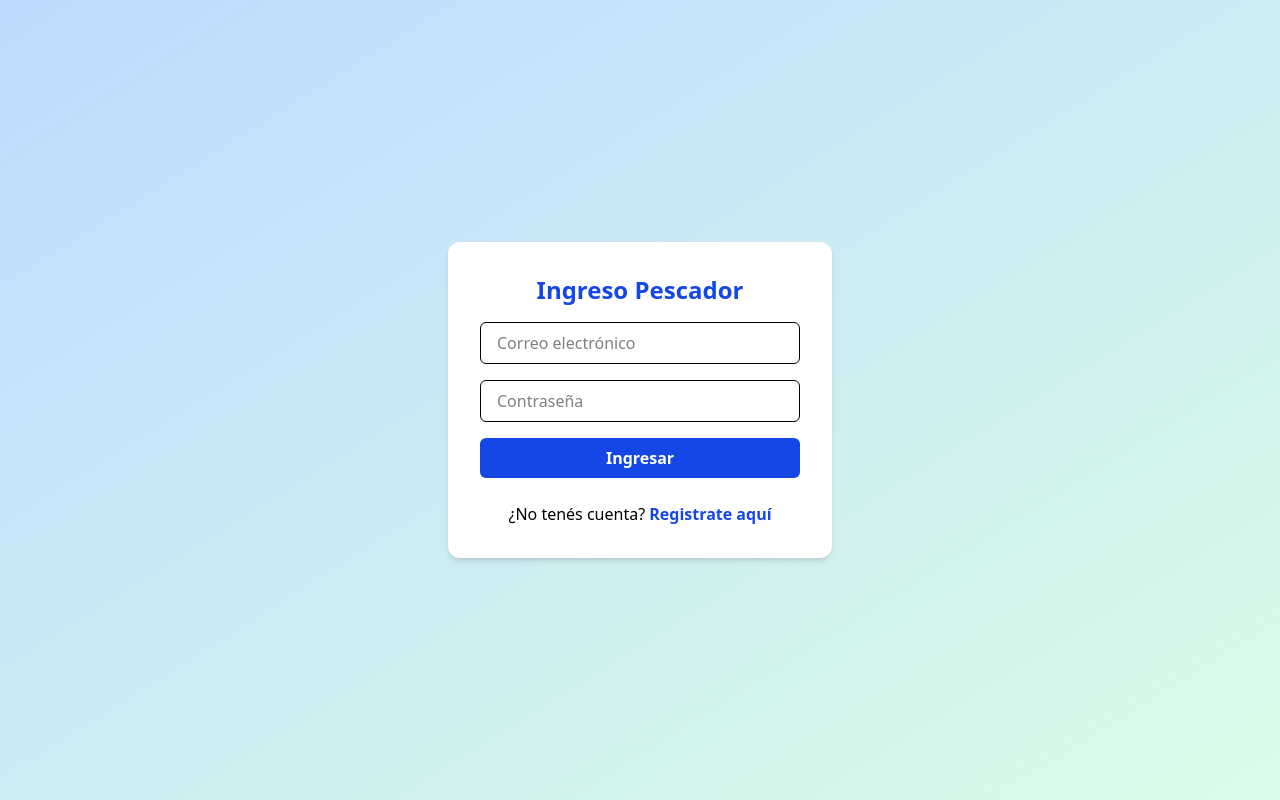
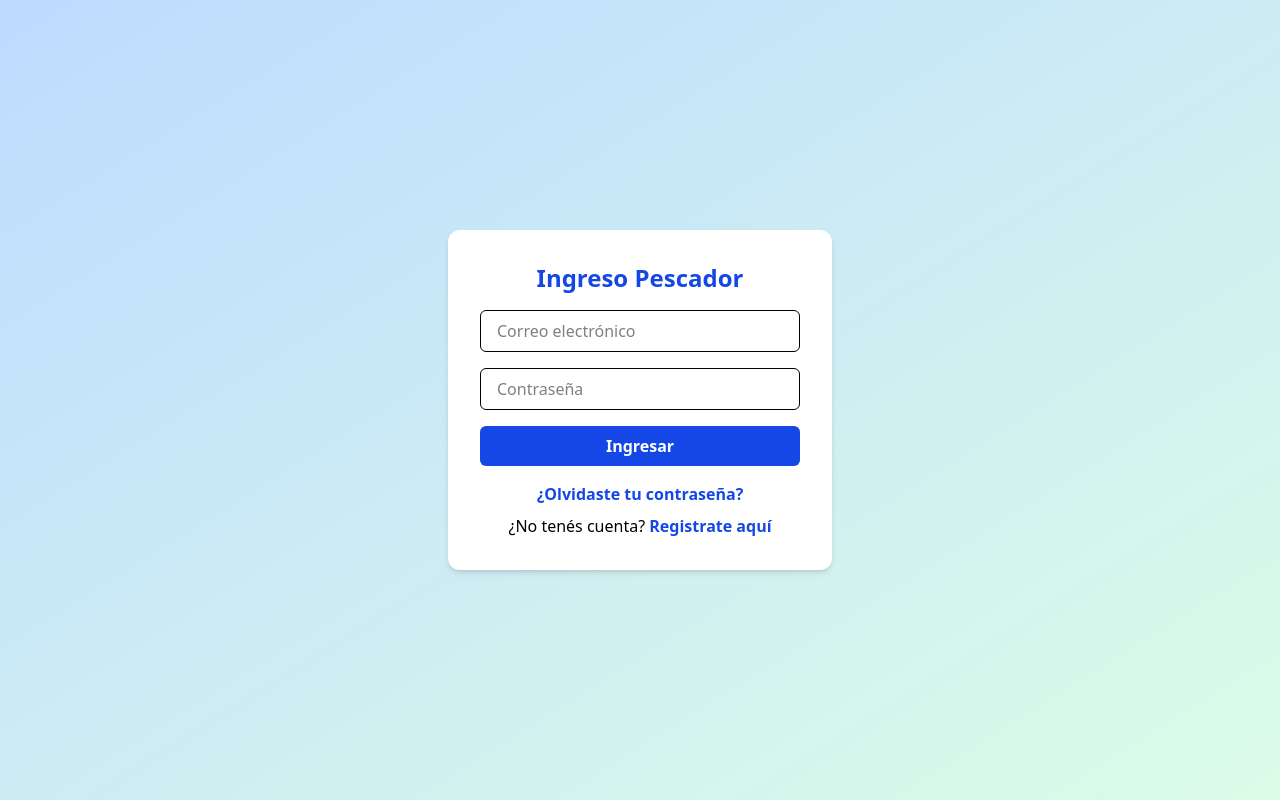
Before and after one commit to dariohidalgo/clubes-de-pesca, a React (Vite) app: page /login-fisher in a window 1280 px wide. Built offline with nearby package versions, Linux system fonts and the light colour scheme; no server answers.

Commit message:
feat: enhance login page with password reset functionality
- Added password reset form with email validation
- Improved form error handling and user feedback
- Added loading states for better UX

```diff
--- a/src/fishers/pages/LoginFisher.tsx
+++ b/src/fishers/pages/LoginFisher.tsx
@@ -1,5 +1,5 @@
 import React, { useState } from 'react';
-import { signInWithEmailAndPassword } from 'firebase/auth';
+import { signInWithEmailAndPassword, sendPasswordResetEmail } from 'firebase/auth';
 import { auth, db } from '../../../firebaseConfig';
 import { useNavigate, Link } from 'react-router-dom';
 import { doc, getDoc } from 'firebase/firestore';
@@ -7,6 +7,9 @@ import { doc, getDoc } from 'firebase/firestore';
 const LoginFisher: React.FC = () => {
   const [email, setEmail] = useState('');
   const [password, setPassword] = useState('');
+  const [resetEmail, setResetEmail] = useState('');
+  const [resetMessage, setResetMessage] = useState('');
+  const [showReset, setShowReset] = useState(false);
   const [error, setError] = useState('');
   const [loading, setLoading] = useState(false);
   const navigate = useNavigate();
@@ -42,25 +45,114 @@ const LoginFisher: React.FC = () => {
     }
   };
 
+  const handleResetPassword = async (e: React.FormEvent<HTMLFormElement>) => {
+    e.preventDefault();
+    setResetMessage('');
+    setError('');
+    setLoading(true);
+    try {
+      await sendPasswordResetEmail(auth, resetEmail);
+      setResetMessage('¡Revisa tu casilla de correo! Hemos enviado el link de recuperación.');
+      setShowReset(false);
+      setResetEmail('');
+    } catch (err: any) {
+      setError('No pudimos enviar el email. ¿El correo es correcto?');
+    } finally {
+      setLoading(false);
+    }
+  };
 
   return (
     <div className="min-h-screen flex items-center justify-center bg-gradient-to-br from-blue-200 to-green-100">
-      <form
-        onSubmit={handleLogin}
-        className="bg-white p-8 rounded-xl shadow-md w-full max-w-sm space-y-4"
-      >
-        <h2 className="text-2xl font-bold text-center text-blue-700">Ingreso Pescador</h2>
-        <input className="w-full px-4 py-2 border rounded-md" type="email" placeholder="Correo electrónico" value={email} onChange={e => setEmail(e.target.value)} required />
-        <input className="w-full px-4 py-2 border rounded-md" type="password" placeholder="Contraseña" value={password} onChange={e => setPassword(e.target.value)} required />
-        {error && <div className="text-red-500 text-center">{error}</div>}
-        <button type="submit" disabled={loading} className="w-full bg-blue-700 hover:bg-blue-800 text-white py-2 rounded-md font-semibold">
-          {loading ? 'Ingresando...' : 'Ingresar'}
-        </button>
-        <div className="text-center mt-2">
-          <span>¿No tenés cuenta? </span>
-          <Link to="/register-fisher" className="text-blue-700 hover:underline font-semibold">Registrate aquí</Link>
+      <div className="bg-white p-8 rounded-xl shadow-md w-full max-w-sm space-y-4">
+        <form onSubmit={handleLogin} className="space-y-4">
+          <h2 className="text-2xl font-bold text-center text-blue-700">Ingreso Pescador</h2>
+          <input
+            className="w-full px-4 py-2 border rounded-md"
+            type="email"
+            placeholder="Correo electrónico"
+            value={email}
+            onChange={e => setEmail(e.target.value)}
+            required
+          />
+          <input
+            className="w-full px-4 py-2 border rounded-md"
+            type="password"
+            placeholder="Contraseña"
+            value={password}
+            onChange={e => setPassword(e.target.value)}
+            required
+          />
+          {error && <div className="text-red-500 text-center">{error}</div>}
+          <button
+            type="submit"
+            disabled={loading}
+            className="w-full bg-blue-700 hover:bg-blue-800 text-white py-2 rounded-md font-semibold"
+          >
+            {loading ? 'Ingresando...' : 'Ingresar'}
+          </button>
+        </form>
+
+        <div className="text-center">
+          <div className="mb-2">
+            <button
+              type="button"
+              className="text-blue-700 hover:underline font-semibold"
+              onClick={() => setShowReset(!showReset)}
+            >
+              ¿Olvidaste tu contraseña?
+            </button>
+          </div>
+          <div>
+            <span>¿No tenés cuenta? </span>
+            <Link to="/register-fisher" className="text-blue-700 hover:underline font-semibold">
+              Registrate aquí
+            </Link>
+          </div>
         </div>
-      </form>
+
+        {showReset && (
+          <div className="mt-4">
+            <div className="p-4 bg-gray-50 rounded-md space-y-2">
+              <h3 className="font-semibold text-gray-700">Recuperar contraseña</h3>
+              <p className="text-sm text-gray-600 mb-2">
+                Ingresá tu correo y te enviaremos un enlace para restablecer tu contraseña.
+              </p>
+              <form onSubmit={handleResetPassword} className="space-y-2">
+                <input
+                  className="w-full px-4 py-2 border rounded-md text-sm"
+                  type="email"
+                  placeholder="Tu correo electrónico"
+                  value={resetEmail}
+                  onChange={(e) => setResetEmail(e.target.value)}
+                  required
+                />
+                <div className="flex space-x-2 mt-2">
+                  <button
+                    type="submit"
+                    disabled={loading}
+                    className="flex-1 bg-blue-700 hover:bg-blue-800 text-white py-2 rounded-md text-sm font-semibold"
+                  >
+                    {loading ? 'Enviando...' : 'Enviar enlace'}
+                  </button>
+                  <button
+                    type="button"
+                    onClick={() => setShowReset(false)}
+                    className="px-4 py-2 border rounded-md text-sm font-medium text-gray-700 hover:bg-gray-100"
+                  >
+                    Cancelar
+                  </button>
+                </div>
+              </form>
+            </div>
+            {resetMessage && (
+              <div className="text-green-600 text-center text-sm mt-2">
+                {resetMessage}
+              </div>
+            )}
+          </div>
+        )}
+      </div>
     </div>
   );
 };
```
